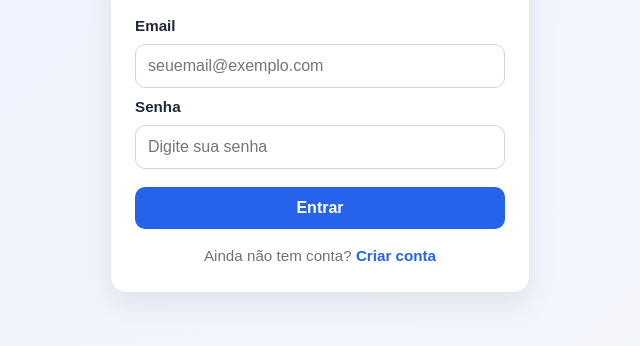
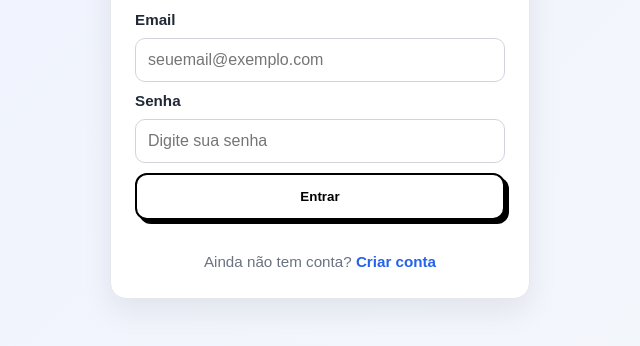
Before and after one commit to JohnOliveira00/FitHub, a website: page public/index.html in a window 1280 px wide. Shown: the part 376-722 px from the top of the page, without its empty margins (320-960 px from the left). Drawn offline with Linux system fonts and the light colour scheme.

Commit message:
mudança no CSS

```diff
--- a/public/styles.css
+++ b/public/styles.css
@@ -81,20 +81,26 @@ input:focus {
 }
 
 button {
-  margin-top: 8px;
-  border: none;
-  border-radius: 10px;
-  background: var(--primary);
-  color: white;
-  font-size: 1rem;
-  font-weight: 700;
-  padding: 12px;
-  cursor: pointer;
+display: block;
+            background: #fff;
+            color: #000;
+            text-decoration: none;
+            font-weight: bold;
+            padding: 14px;
+            margin-bottom: 15px;
+            border-radius: 12px;
+            border: 2px solid #000;
+            box-shadow: 4px 4px 0px #000;
+            transition: 0.2s;
+
 }
 
 button:hover {
-  background: var(--primary-hover);
+ transform: translate(-3px, -3px);
+            box-shadow: 7px 7px 0px #0077b5;
+            background-color: #f0f7ff;
 }
+
 
 .form-footer {
   margin: 18px 0 0;
```
